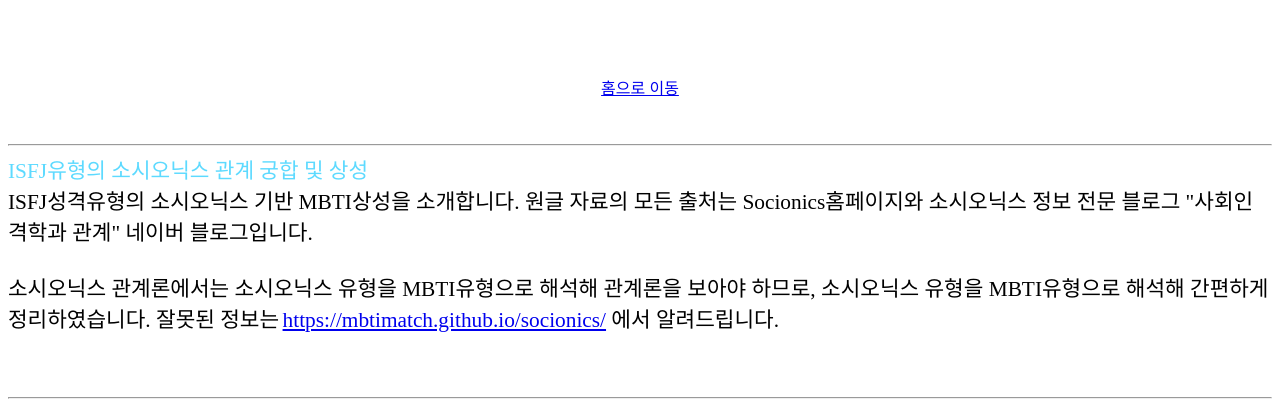
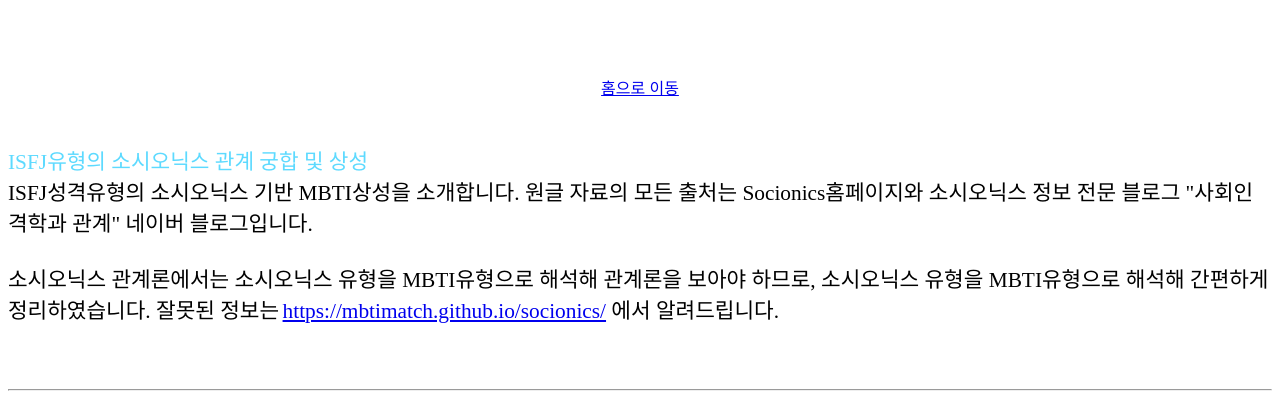
Before and after one commit to mbtimatch/isfj-relationship, a plain HTML site: page index.html in a window 1280 px wide. Shown: the part 119-519 px from the top of the page. Drawn offline with Linux system fonts and the light colour scheme.

Commit message:
Add files via upload

```diff
--- a/index.html
+++ b/index.html
@@ -27,10 +27,9 @@
     </div>
 <div style="text-align:center;"><br/></div>        <div style="text-align:center;">
         <p><a href="https://mbtimatch.github.io/socionics/"><span style="font-size:12pt;">홈으로 이동</span></a></p>
-        <p>&nbsp;</p>
     </div>
     <div>
-<hr/>
+        <p>&nbsp;</p>
         <div>
             <div><span style="font-size: 16pt;"><span style="font-size: 16pt; color: rgb(93, 218, 255); font-family: THE렛츠스마일R;">ISFJ유형의 소시오닉스 관계 궁합 및 상성</span></span></div>
             <div><span style="font-size: 16pt; font-family: THE렛츠스마일R;">ISFJ성격유형의 소시오닉스 기반 MBTI상성을 소개합니다. 원글 자료의 모든 출처는 Socionics홈페이지와 소시오닉스 정보 전문 블로그 &quot;사회인격학과 관계&quot; 네이버 블로그입니다.</span></div>
@@ -179,7 +178,8 @@
             <div style="text-align:center;">이 자료의 모든 저작권은 소시오닉스 홈페이지에 있습니다.</div>
         </div>
         <div style="text-align:center;">
-<br style="color: rgb(0, 0, 0); font-family: &quot;Segoe UI&quot;; font-size: 13.3333px; font-style: normal; font-variant-ligatures: normal; font-variant-caps: normal; font-weight: 400; letter-spacing: normal; orphans: 2; text-align: center; text-indent: 0px; text-transform: none; white-space: normal; widows: 2; word-spacing: 0px; -webkit-text-stroke-width: 0px; text-decoration-thickness: initial; text-decoration-style: initial; text-decoration-color: initial;">        <p>&nbsp;</p>
+<br style="color: rgb(0, 0, 0); font-family: &quot;Segoe UI&quot;; font-size: 13.3333px; font-style: normal; font-variant-ligatures: normal; font-variant-caps: normal; font-weight: 400; letter-spacing: normal; orphans: 2; text-align: center; text-indent: 0px; text-transform: none; white-space: normal; widows: 2; word-spacing: 0px; -webkit-text-stroke-width: 0px; text-decoration-thickness: initial; text-decoration-style: initial; text-decoration-color: initial;">
+        <p>&nbsp;</p>
     </div>
 <div style="text-align:center;"><br/></div>
 </div></body></html>
```
